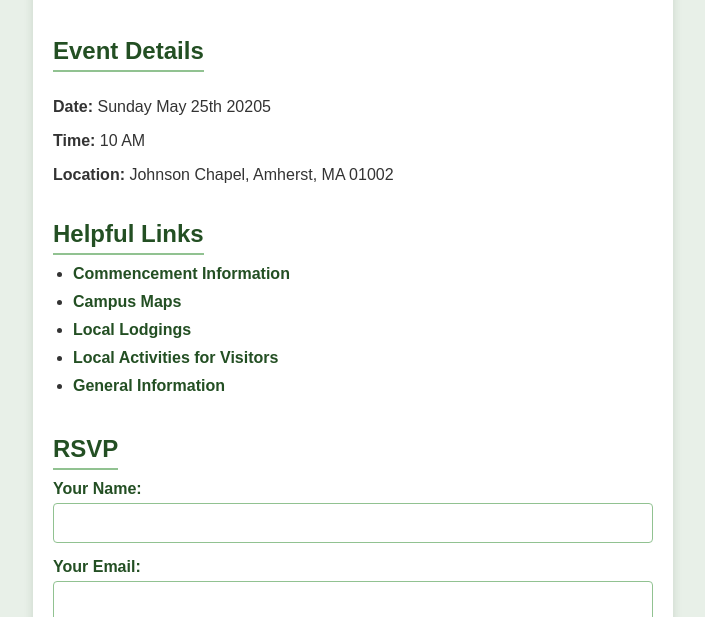
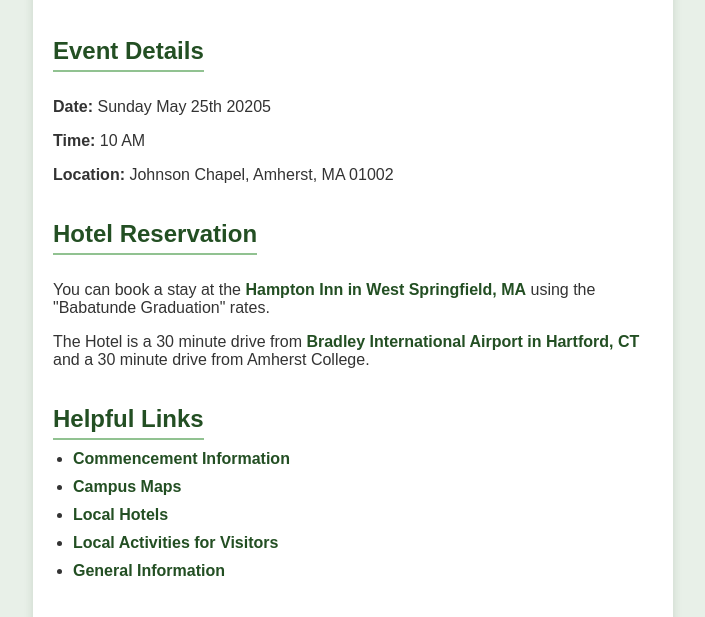
Before and after one commit to kayikunmi/graduation25, a plain HTML site: page index.html in a window 1280 px wide. Shown: the part 166-783 px from the top of the page, without its empty margins (287-992 px from the left). Drawn offline with nearby package versions, Linux system fonts and the light colour scheme.

Commit message:
add hotel

```diff
--- a/index.html
+++ b/index.html
@@ -30,11 +30,25 @@
     </section>
 
     <section class="links">
+      <h2>Hotel Reservation</h2>
+      <p>
+        You can book a stay at the
+        <a href="https://www.hilton.com/en/book/reservation/rooms/?ctyhocn=SPFRDHX&arrivalDate=2025-05-24&departureDate=2025-05-25&groupCode=CHHBGR&room1NumAdults=1&cid=OM%2CWW%2CHILTONLINK%2CEN%2CDirectLink" target="_blank">Hampton Inn in West Springfield, MA</a>
+        using the "Babatunde Graduation" rates.
+        </p>
+        <p>
+        The Hotel is a 30 minute drive from
+        <a href="https://bradleyairport.com/" target="_blank">Bradley International Airport in Hartford, CT</a>
+        and a 30 minute drive from Amherst College.
+      </p>
+    </section>
+
+    <section class="links">
       <h2>Helpful Links</h2>
       <ul>
         <li><a href="https://www.amherst.edu/news/events/commencement" target="_blank">Commencement Information</a></li>
         <li><a href="https://map.concept3d.com/?id=750#!ct/11132?s/" target="_blank">Campus Maps</a></li>
-        <li><a href="https://www.amherst.edu/visiting/lodging" target="_blank">Local Lodgings</a></li>
+        <li><a href="https://www.amherst.edu/visiting/lodging" target="_blank">Local Hotels</a></li>
         <li><a href="https://www.amherst.edu/news/events/commencement/visitors" target="_blank">Local Activities for Visitors</a></li>
         <li><a href="https://www.amherst.edu/news/events/commencement/general-information" target="_blank">General Information</a></li>
       </ul>
```
